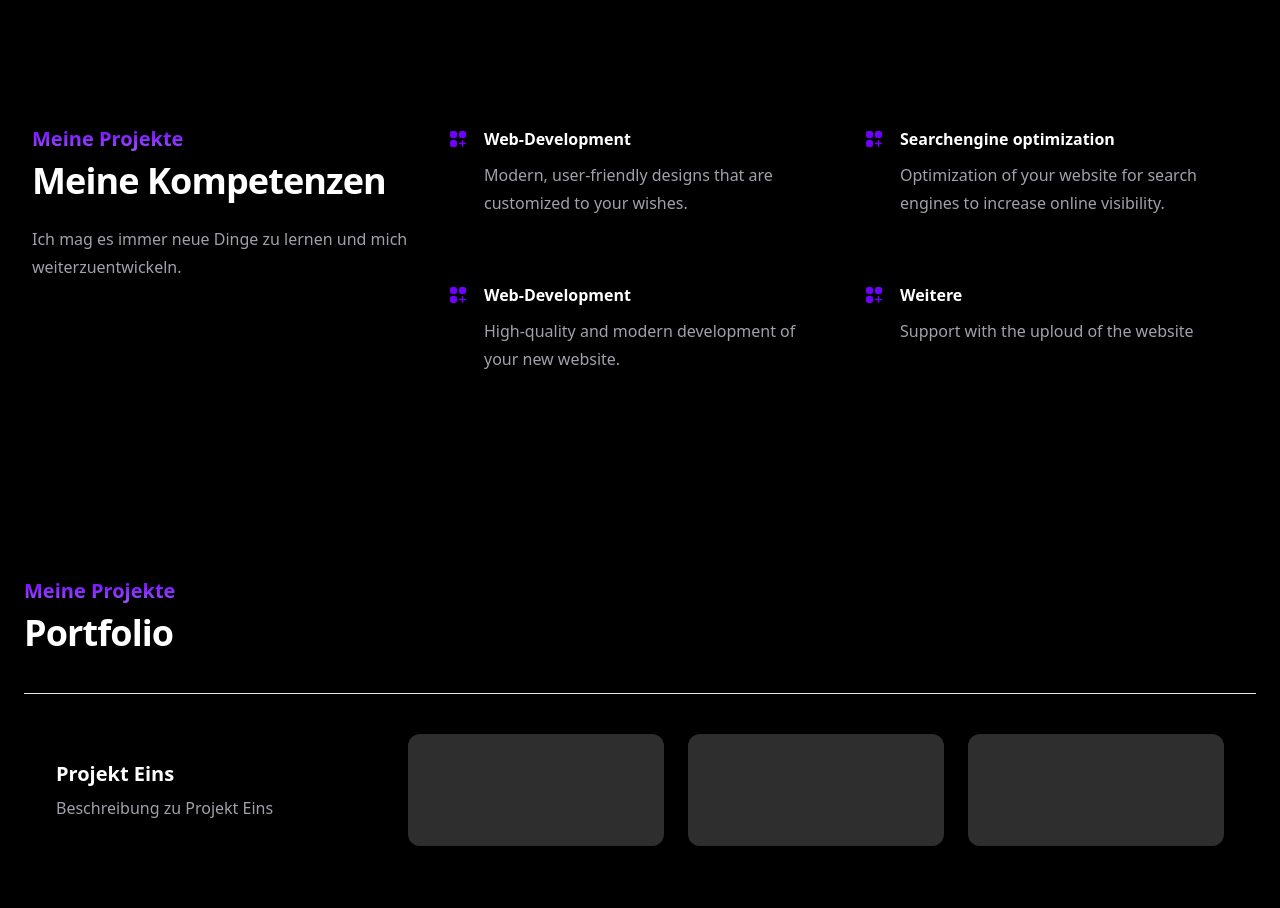
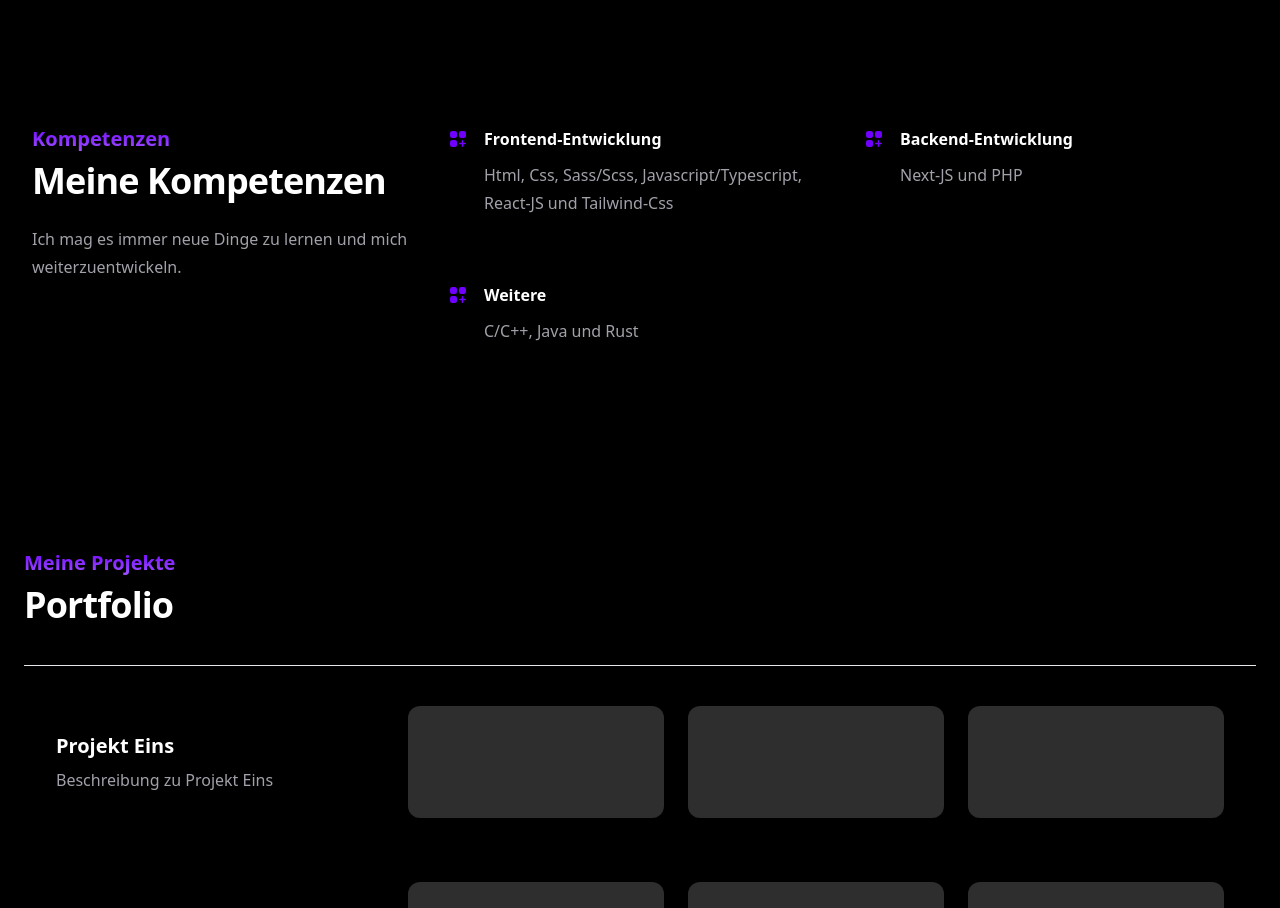
Before and after one commit to linusehle/linusehle-portfolio, a React (Vite) app: page / in a window 1280 px wide. Shown: the part 1488-2396 px from the top of the page. Built offline with nearby package versions, Linux system fonts and the light colour scheme.

Commit message:
feat: changed skills to experience

```diff
--- a/src/components/Skills/Skills.tsx
+++ b/src/components/Skills/Skills.tsx
@@ -12,7 +12,7 @@ function Skills () {
           WebkitTextFillColor: "transparent"
         }}
       >
-        Meine Projekte
+        Kompetenzen
       </span>
         <p className="mt-2 text-3xl font-bold tracking-tight sm:text-4xl">
           Meine Kompetenzen
@@ -31,10 +31,10 @@ function Skills () {
                                     2.25 0 0115.75 9h-2.5A2.25 2.25 0 0111 6.75v-2.5zM15.25 11.75a.75.75 0 00-1.5 0v2h-2a.75.75 0 000 1.5h2v2a.75.75 0 001.5 0v-2h2a.75.75 0 000-1.5h-2v-2z">
                                     </path>
                                 </svg>
-              <h3 className="">Web-Development</h3>
+              <h3 className="">Frontend-Entwicklung</h3>
             </dt>
             <dd className="mt-2 text-zinc-400 hover:no-underline">
-              Modern, user-friendly designs that are customized to your wishes.
+              Html, Css, Sass/Scss, Javascript/Typescript, React-JS und Tailwind-Css
             </dd>
           </div>
         </a>
@@ -47,27 +47,10 @@ function Skills () {
                                     2.25 0 0115.75 9h-2.5A2.25 2.25 0 0111 6.75v-2.5zM15.25 11.75a.75.75 0 00-1.5 0v2h-2a.75.75 0 000 1.5h2v2a.75.75 0 001.5 0v-2h2a.75.75 0 000-1.5h-2v-2z">
                                     </path>
                                 </svg>
-              <h3 className="">Searchengine optimization</h3>
+              <h3 className="">Backend-Entwicklung</h3>
             </dt>
             <dd className="mt-2 text-zinc-400 hover:no-underline">
-              Optimization of your website for search engines to increase online
-              visibility.
-            </dd>
-          </div>
-        </a>
-        <a>
-          <div className="relative pl-9 group">
-            <dt className="font-semibold">
-            <svg xmlns="http://www.w3.org/2000/svg" viewBox="0 0 20 20" fill="currentColor" aria-hidden="true" className="absolute left-0 top-1 h-5 w-5 text-[#7000ff]">
-                                    <path d="M2 4.25A2.25 2.25 0 014.25 2h2.5A2.25 2.25 0 019 4.25v2.5A2.25 2.25 0 016.75 9h-2.5A2.25 2.25 0 012 6.75v-2.5zM2 13.25A2.25 2.25 0 014.25
-                                    11h2.5A2.25 2.25 0 019 13.25v2.5A2.25 2.25 0 016.75 18h-2.5A2.25 2.25 0 012 15.75v-2.5zM11 4.25A2.25 2.25 0 0113.25 2h2.5A2.25 2.25 0 0118 4.25v2.5A2.25
-                                    2.25 0 0115.75 9h-2.5A2.25 2.25 0 0111 6.75v-2.5zM15.25 11.75a.75.75 0 00-1.5 0v2h-2a.75.75 0 000 1.5h2v2a.75.75 0 001.5 0v-2h2a.75.75 0 000-1.5h-2v-2z">
-                                    </path>
-                                </svg>
-              <h3 className="">Web-Development</h3>
-            </dt>
-            <dd className="mt-2 text-zinc-400 hover:no-underline">
-              High-quality and modern development of your new website.
+              Next-JS und PHP
             </dd>
           </div>
         </a>
@@ -83,7 +66,7 @@ function Skills () {
               <h3 className="">Weitere</h3>
             </dt>
             <dd className="mt-2 text-zinc-400 hover:no-underline">
-              Support with the uploud of the website
+              C/C++, Java und Rust
             </dd>
           </div>
         </a>
```
